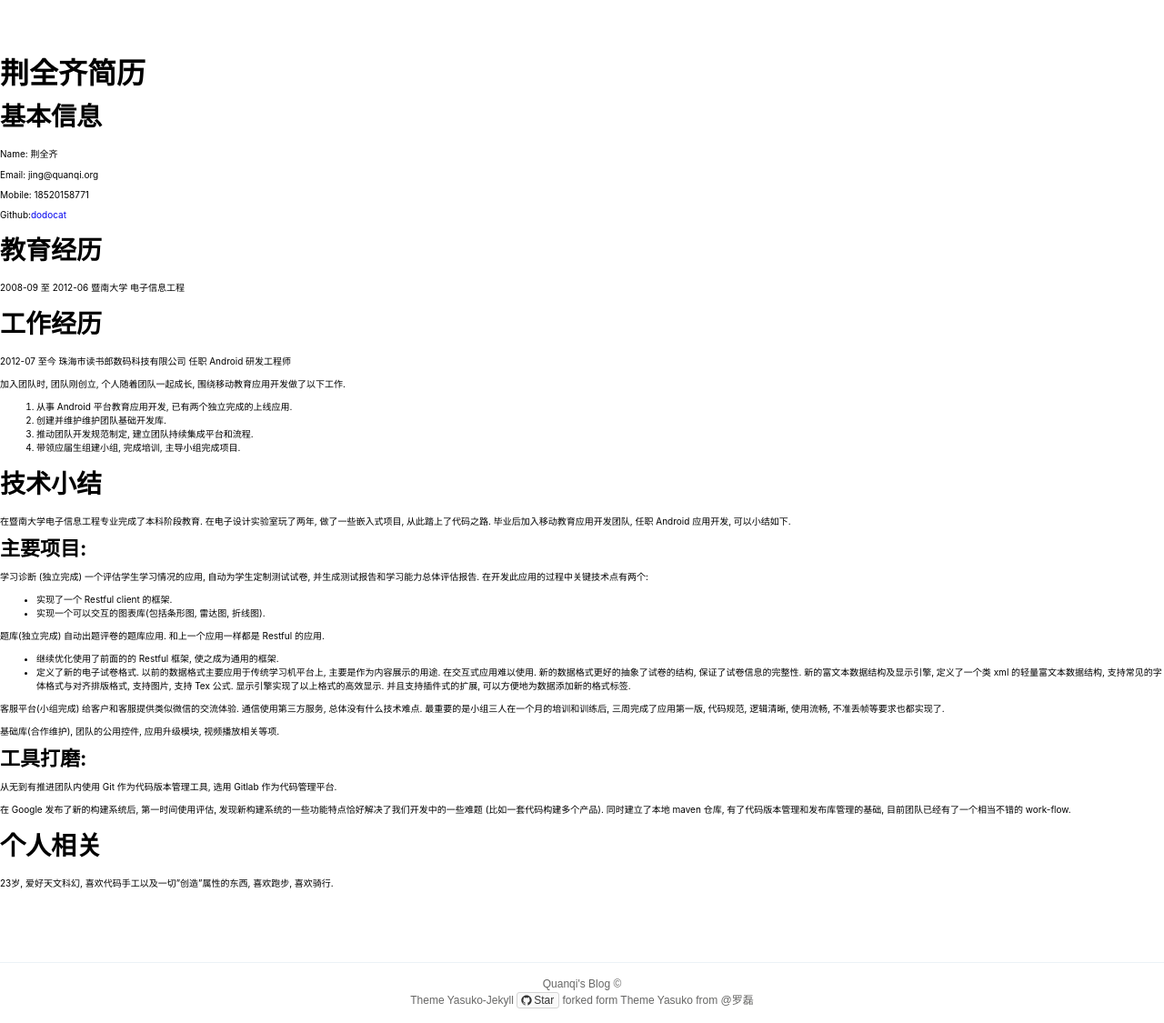
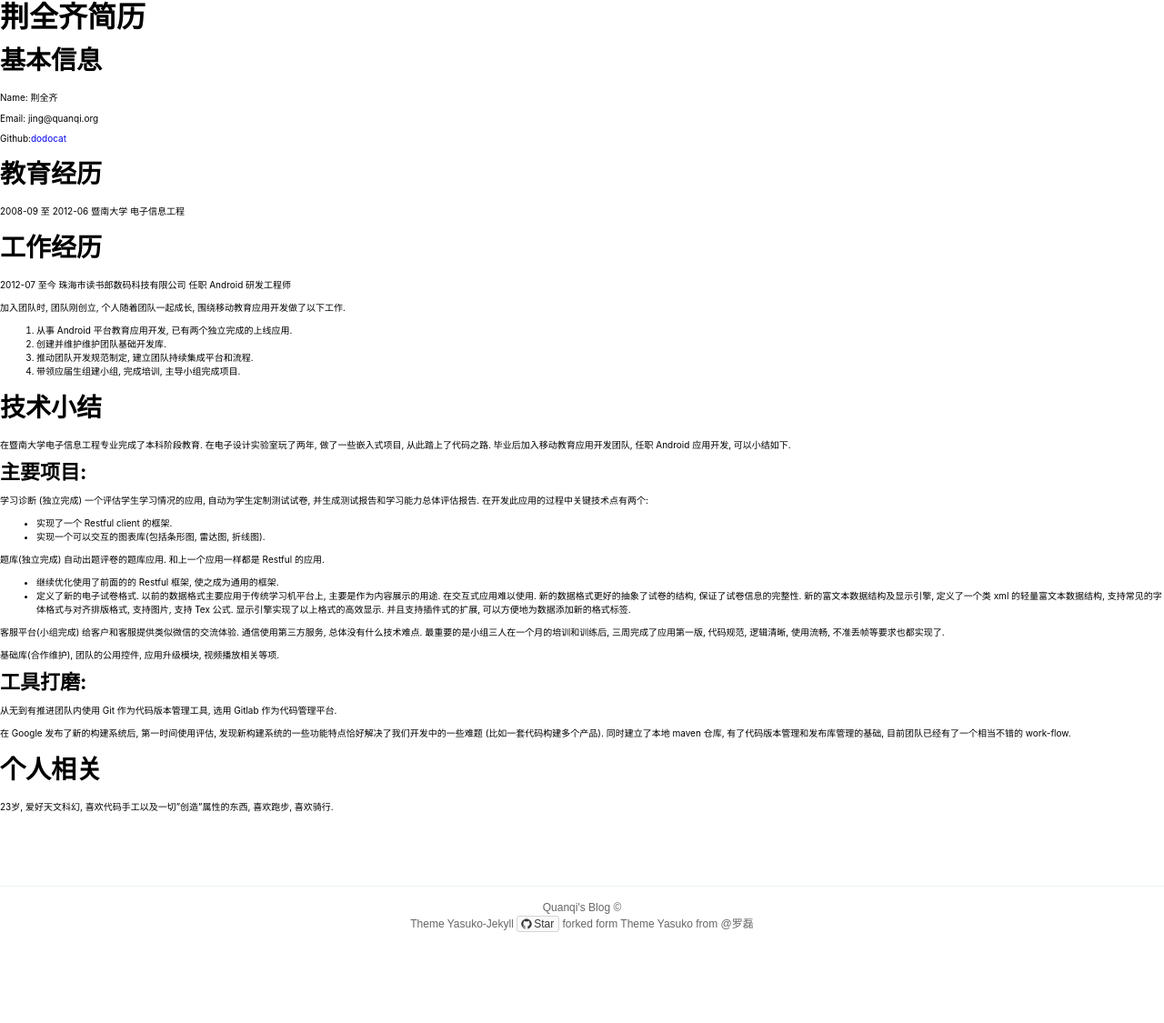
Before and after one commit to dodocat/dodocat.github.com, a Jekyll site: the page built from resume/index.md, in a window 1280 px wide. Shown: the whole page at 91% size. Built offline with Jekyll 4.4.1, drawn with Linux system fonts in a browser that asks for light colours; after the commit the page ends 1041 px from its top, so only the background shows below that; some of the changed lines change nothing that is shown.

Commit message:
delete some info from resume

```diff
--- a/resume/index.md
+++ b/resume/index.md
@@ -1,7 +1,8 @@
 ---
-layout: page
+layout: default
 title: 荆全齐简历
 date: 2014-08-10
+
 ---
 
 # 荆全齐简历
@@ -12,7 +13,6 @@ Name: 荆全齐
 
 Email: jing@quanqi.org
 
-Mobile: 18520158771
 
 Github:[dodocat](https://github.com/dodocat)
 
```
